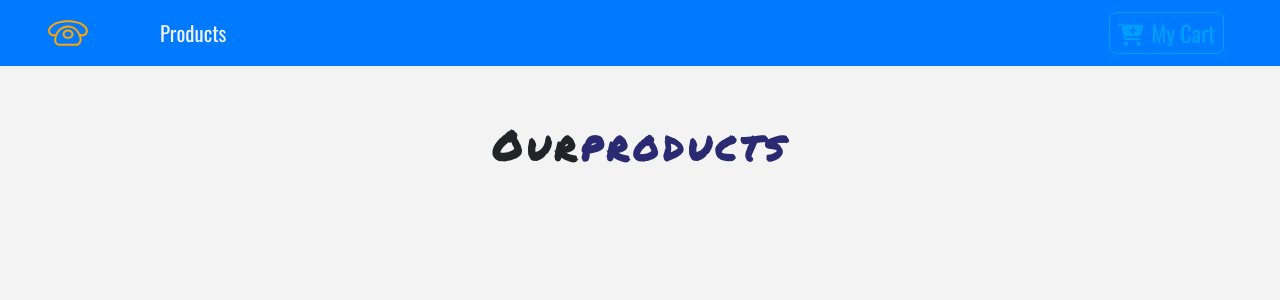
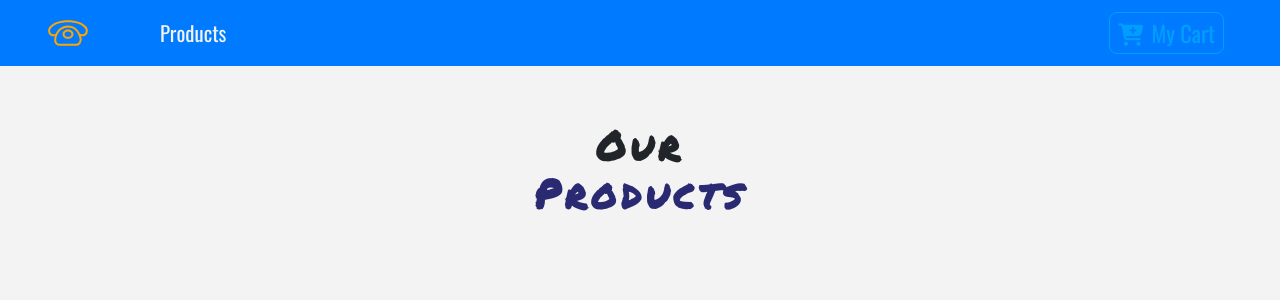
Before and after one commit to nurySar97/phone-e-commerce, a React (Create React App) app: page / in a window 1280 px wide. Shown: the top 300 px of the page. Built offline with nearby package versions, Linux system fonts and the light colour scheme.

Commit message:
Created context && withProductContext HOC

```diff
--- /dev/null
+++ b/src/HOC/withProductConsumer.js
@@ -0,0 +1,12 @@
+import React from 'react'
+import { ProductConsumer } from '../context'
+
+const withProductConsumer = Component => {
+    return props => {
+        return <ProductConsumer>
+            {value=><Component {...props} value={value} />}
+        </ProductConsumer>
+    }
+}
+
+export default withProductConsumer
--- a/src/components/ProductList.jsx
+++ b/src/components/ProductList.jsx
@@ -1,12 +1,15 @@
 import React, { Component } from 'react'
+import { storeProducts } from '../data'
+import withProductConsumer from '../HOC/withProductConsumer'
 import Product from './Product'
 import Title from './Title'
+
 
 export class ProductList extends Component {
     constructor(props) {
         super(props)
         this.state = {
-            products: []
+            products: storeProducts
         }
     }
     render() {
@@ -15,9 +18,7 @@ export class ProductList extends Component {
                 <div className="py-5">
                     <div className="container">
                         <Title name='our' title='products' />
-                        <div className="row">
-
-                        </div>
+                        <div className="row" />
                     </div>
                 </div>
             </>
@@ -25,4 +26,4 @@ export class ProductList extends Component {
     }
 }
 
-export default ProductList
+export default withProductConsumer(ProductList)
--- a/src/components/Title.jsx
+++ b/src/components/Title.jsx
@@ -6,9 +6,9 @@ const Title = ({ name, title }) => {
             <div className="col-10 mx-auto my-2 text-center text-title">
                 <h1 className="text-capitalize font-weight-bold">
                     {name}
-                    <strong className="text-blue">
+                    <p className="text-blue">
                         {title}
-                    </strong>
+                    </p>
                 </h1>
             </div>
         </div>
--- /dev/null
+++ b/src/context.js
@@ -0,0 +1,24 @@
+import React, { Component } from 'react';
+import Product from './components/Product';
+export const ProductContext = React.createContext()
+
+
+class ProductProvider extends Component {
+    render() {
+        return (
+            <ProductContext.Provider value="">
+                {this.props.children}
+            </ProductContext.Provider>
+        )
+    }
+}
+
+
+
+
+
+
+
+
+export const ProductConsumer = ProductContext.Consumer
+export default ProductProvider
--- a/src/index.js
+++ b/src/index.js
@@ -4,11 +4,14 @@ import './index.css';
 import App from './App';
 import reportWebVitals from './reportWebVitals';
 import { BrowserRouter } from 'react-router-dom';
+import ProductProvider from './context';
 
 ReactDOM.render(
   <React.StrictMode>
     <BrowserRouter basename={process.env.PUBLIC_URL}>
-      <App />
+      <ProductProvider>
+        <App />
+      </ProductProvider>
     </BrowserRouter>
   </React.StrictMode>,
   document.getElementById('root')
```
